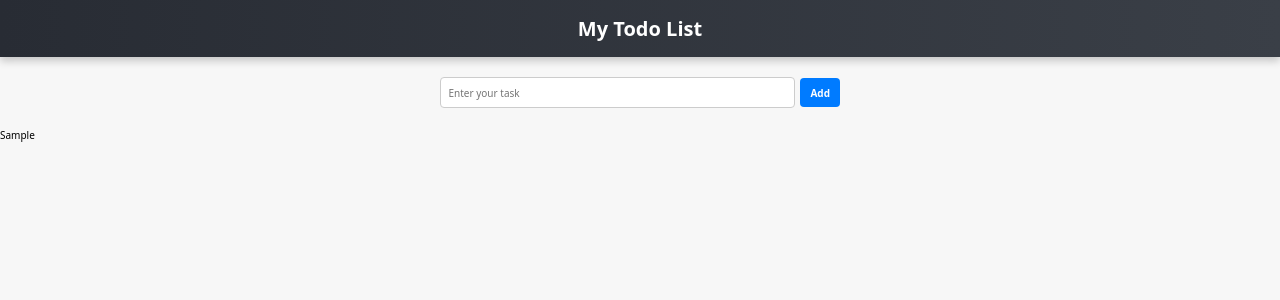
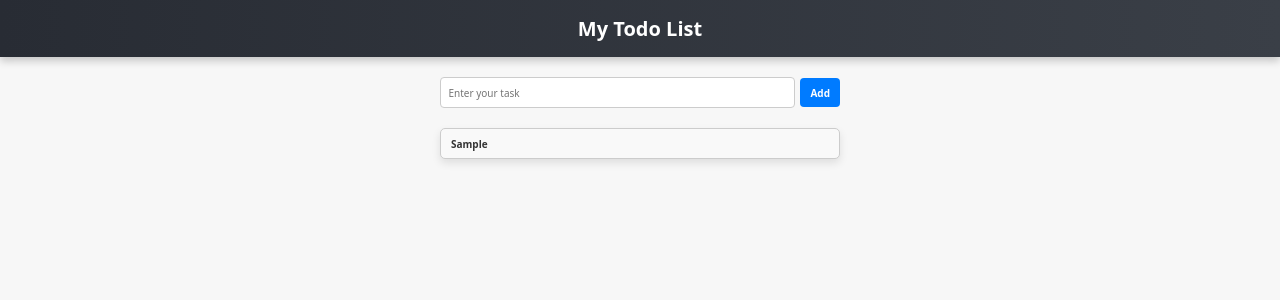
Before and after one commit to newaz10/todo-app, a React (Vite) app: page / in a window 1280 px wide. Both pictures are taken after typing "Sample" into the empty fields and a click on the button "Add". Shown: the top 300 px of the page. Built offline with nearby package versions, Linux system fonts and the light colour scheme.

Commit message:
styling todo list

```diff
--- /dev/null
+++ b/src/components/TodoList.css
@@ -0,0 +1,32 @@
+/* Todo List Container */
+.todo-list {
+  list-style-type: none;
+  margin: 1rem 0;
+  background-color: #f9f9f9;
+  border: 1px solid #ccc;
+  border-radius: 5px;
+  max-width: 400px;
+  margin: auto;
+  box-shadow: 0 4px 8px rgba(0, 0, 0, 0.1);
+}
+
+/* Todo List Item */
+.todo-item {
+  padding: 0.75rem 1rem;
+  font-size: 1rem;
+  color: #333;
+  font-weight: bold;
+  border-bottom: 1px solid #ccc;
+  transition: background-color 0.3s ease;
+}
+
+/* Last Item: No Border */
+.todo-item:last-child {
+  border-bottom: none;
+}
+
+/* Hover Effect */
+.todo-item:hover {
+  background-color: #e6f7ff;
+  cursor: pointer;
+}
--- a/src/components/TodoList.jsx
+++ b/src/components/TodoList.jsx
@@ -1,10 +1,13 @@
 import PropTypes from "prop-types";
+import "./TodoList.css";
 
 export const TodoList = ({ todoList }) => {
   return (
-    <ul>
+    <ul className="todo-list">
       {todoList.map((todoList, index) => (
-        <li key={index}>{todoList}</li> // Render each task in the list
+        <li key={index} className="todo-item">
+          {todoList}
+        </li> // Render each task in the list
       ))}
     </ul>
   );
```
